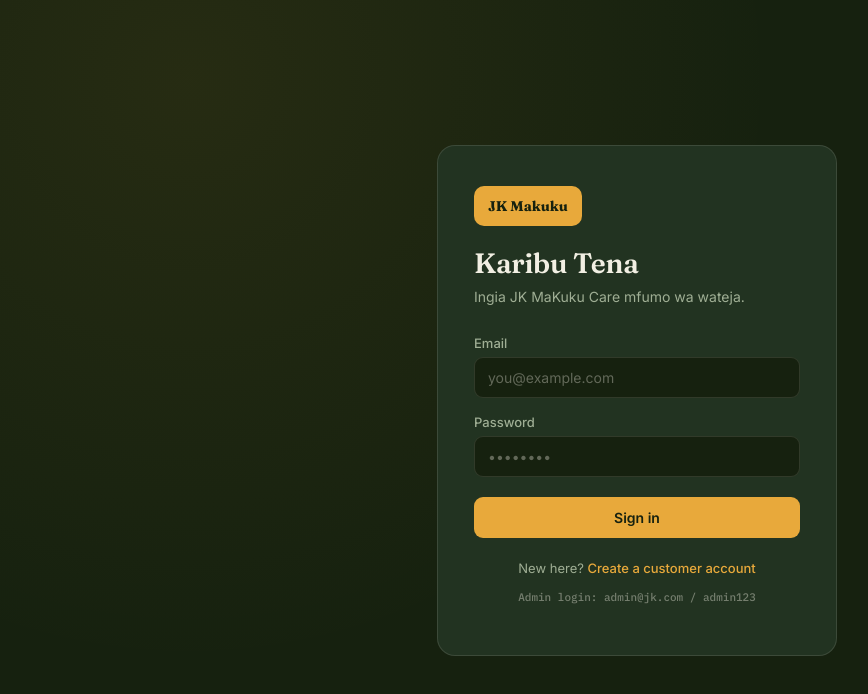
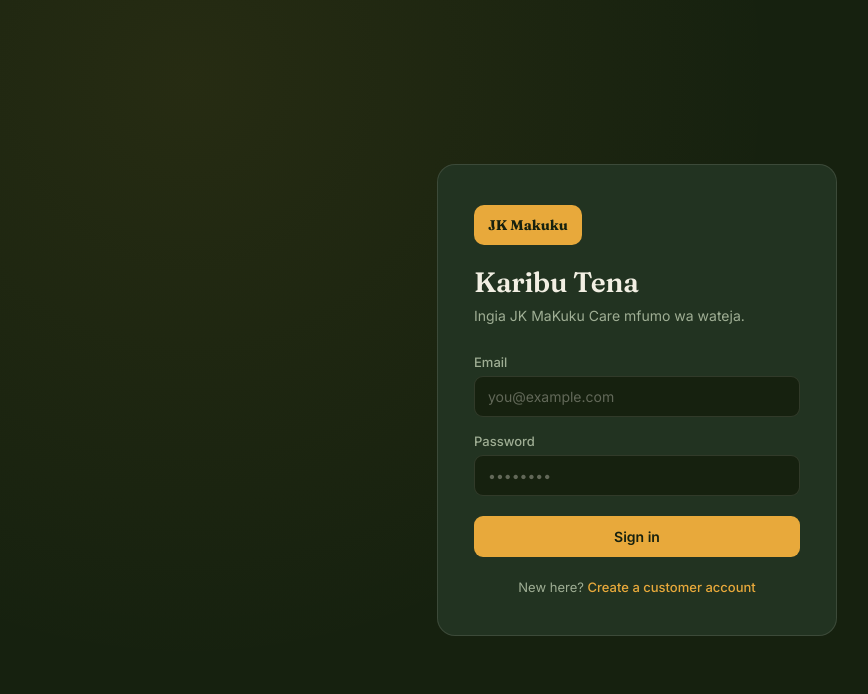
Before and after one commit to kalemerajk/jk-chicken-care, a React (Vite) app in the folder client/: page /login in a window 1280 px wide. Shown: the top 694 px of the page, without its empty margins (3-871 px from the left). Built offline with nearby package versions, Linux system fonts and the light colour scheme.

Commit message:
update page login to Remove the admin hint

```diff
--- a/client/src/pages/Login.jsx
+++ b/client/src/pages/Login.jsx
@@ -96,9 +96,6 @@
           )}
         </p>
 
-        {!isRegister && (
-          <p className="auth-hint">Admin login: admin@jk.com / admin123</p>
-        )}
       </div>
     </div>
   );
```
